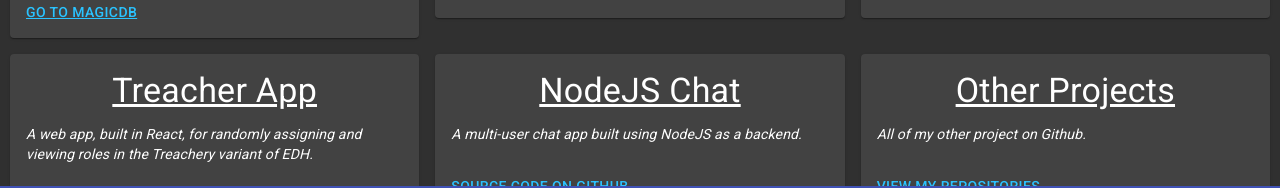
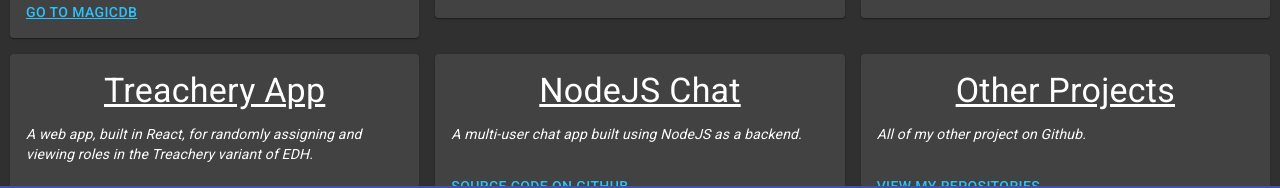
Before and after one commit to Inderpreet-D/react-site, a Next.js app: page /projects in a window 1280 px wide. Shown: the part 554-742 px from the top of the page. Built offline with nearby package versions, Linux system fonts and the light colour scheme.

Commit message:
Update ProjectsContainer.jsx

```diff
--- a/containers/Projects/ProjectsContainer/ProjectsContainer.jsx
+++ b/containers/Projects/ProjectsContainer/ProjectsContainer.jsx
@@ -51,7 +51,7 @@ Makes use of NodeJS as a backend and uses Google’s Firebase realtime database;
     />,
     <Card
       key={key++}
-      title="Treacher App"
+      title="Treachery App"
       description="A web app, built in React, for randomly assigning and viewing roles in the Treachery variant of EDH."
       href="/treachery"
       hrefTitle="Go to Treachery"
```
